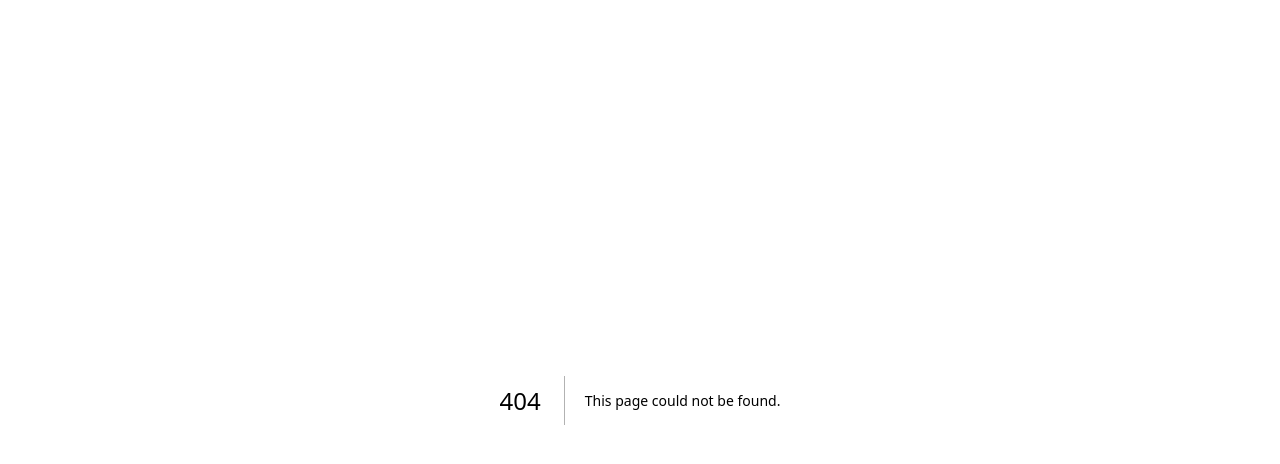
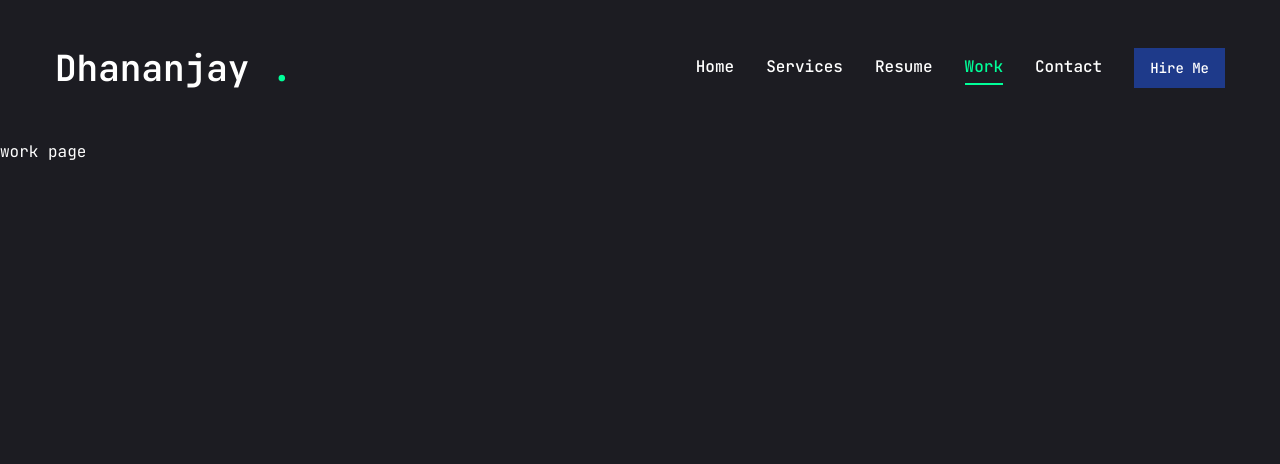
Before and after one commit to d2j1/portfolio, a Next.js app: page /work in a window 1280 px wide. Before the commit this address had no page. Shown: the top 464 px of the page. Built offline with nearby package versions, Linux system fonts and the light colour scheme.

Commit message:
Header and Nav bar is created and updated

```diff
--- /dev/null
+++ b/app/contact/page.jsx
@@ -0,0 +1,5 @@
+const Contact = () => {
+  return <div>contact page</div>;
+};
+
+export default Contact;
--- a/app/globals.css
+++ b/app/globals.css
@@ -6,6 +6,6 @@
 
   @layer base {
     body {
-      @apply font-primary;
+      @apply font-primary bg-primary text-white leading-loose;
     }
   }
--- a/app/layout.jsx
+++ b/app/layout.jsx
@@ -1,5 +1,7 @@
 import { JetBrains_Mono } from "next/font/google";
 import "./globals.css";
+import Header from "@/components/Header";
+import PageTransition from "@/components/ui/PageTransition";
 
 const jetbrainsMono = JetBrains_Mono({
   subsets: ["latin"],
@@ -15,7 +17,10 @@
 export default function RootLayout({ children }) {
   return (
     <html lang="en">
-      <body className={jetbrainsMono.variable}>{children}</body>
+      <body className={jetbrainsMono.variable}>
+        <Header />
+        <PageTransition> {children}</PageTransition>
+      </body>
     </html>
   );
 }
--- /dev/null
+++ b/app/resume/page.jsx
@@ -0,0 +1,5 @@
+const Resume = () => {
+  return <div>resume page</div>;
+};
+
+export default Resume;
--- /dev/null
+++ b/app/services/page.jsx
@@ -0,0 +1,5 @@
+const Services = () => {
+  return <div>Services page</div>;
+};
+
+export default Services;
--- /dev/null
+++ b/app/work/page.jsx
@@ -0,0 +1,5 @@
+const Work = () => {
+  return <div>work page</div>;
+};
+
+export default Work;
--- /dev/null
+++ b/components/Header.jsx
@@ -0,0 +1,30 @@
+import Link from "next/link";
+import { Button } from "./ui/button";
+import Nav from "@/components/Nav";
+
+const Header = () => {
+  return (
+    <header className="py-8 xl:py-12 text-white">
+      <div className="container mx-auto flex justify-between items-center">
+        {/* logo */}
+        <Link href="/">
+          <h1 className="text-4xl font-semibold">
+            Dhananjay <span className="text-accent">.</span>
+          </h1>
+        </Link>
+        {/* desktop nav */}
+        <div className="hidden xl:flex items-center gap-8">
+          <Nav />
+          <Link href="/contact">
+            <Button className="bg-darkBlue">Hire Me</Button>
+          </Link>
+        </div>
+
+        {/* mobile nav */}
+        <div className="xl:hidden">Mobile dev</div>
+      </div>
+    </header>
+  );
+};
+
+export default Header;
--- /dev/null
+++ b/components/Nav.js
@@ -0,0 +1,49 @@
+"use client";
+
+import Link from "next/link";
+import { usePathname } from "next/navigation";
+
+const links = [
+  {
+    name: "home",
+    path: "/",
+  },
+  {
+    name: "services",
+    path: "/services",
+  },
+  {
+    name: "resume",
+    path: "/resume",
+  },
+  {
+    name: "work",
+    path: "/work",
+  },
+  {
+    name: "contact",
+    path: "/contact",
+  },
+];
+const Nav = () => {
+  const pathName = usePathname();
+  return (
+    <nav className="flex gap-8">
+      {links.map((link, index) => {
+        return (
+          <Link
+            href={link.path}
+            key={index}
+            className={`${
+              link.path === pathName && "text-accent border-b-2 border-accent "
+            } capitalize font-medium hover:text-accent transition-all`}
+          >
+            {link.name}
+          </Link>
+        );
+      })}
+    </nav>
+  );
+};
+
+export default Nav;
--- /dev/null
+++ b/components/ui/PageTransition.jsx
@@ -0,0 +1,10 @@
+"use client";
+
+import React, { createContext } from "react";
+import { AnimatePresence } from "framer-motion";
+
+const PageTransition = ({ children }) => {
+  return <AnimatePresence>{children}</AnimatePresence>;
+};
+
+export default PageTransition;
--- a/package.json
+++ b/package.json
@@ -17,6 +17,7 @@
     "@radix-ui/react-tooltip": "^1.0.7",
     "class-variance-authority": "^0.7.0",
     "clsx": "^2.1.1",
+    "framer-motion": "^11.2.10",
     "lucide-react": "^0.394.0",
     "next": "14.2.4",
     "react": "^18",
--- a/tailwind.config.js
+++ b/tailwind.config.js
@@ -1,10 +1,10 @@
 const config = {
   darkMode: ["class"],
   content: [
-    "./pages/**/*.{ts,tsx}",
-    "./components/**/*.{ts,tsx}",
-    "./app/**/*.{ts,tsx}",
-    "./src/**/*.{ts,tsx}",
+    "./pages/**/*.{js,jsx,ts,tsx}",
+    "./components/**/*.{js,jsx,ts,tsx}",
+    "./app/**/*.{js,jsx,ts,tsx}",
+    "./src/**/*.{js,jsx,ts,tsx}",
   ],
   prefix: "",
   theme: {
@@ -23,38 +23,11 @@
     },
     extend: {
       colors: {
-        border: "hsl(var(--border))",
-        input: "hsl(var(--input))",
-        ring: "hsl(var(--ring))",
-        background: "hsl(var(--background))",
-        foreground: "hsl(var(--foreground))",
-        primary: {
-          DEFAULT: "hsl(var(--primary))",
-          foreground: "hsl(var(--primary-foreground))",
-        },
-        secondary: {
-          DEFAULT: "hsl(var(--secondary))",
-          foreground: "hsl(var(--secondary-foreground))",
-        },
-        destructive: {
-          DEFAULT: "hsl(var(--destructive))",
-          foreground: "hsl(var(--destructive-foreground))",
-        },
-        muted: {
-          DEFAULT: "hsl(var(--muted))",
-          foreground: "hsl(var(--muted-foreground))",
-        },
+        primary: "#1c1c22",
+        darkBlue: "#1e3a8a",
         accent: {
-          DEFAULT: "hsl(var(--accent))",
-          foreground: "hsl(var(--accent-foreground))",
-        },
-        popover: {
-          DEFAULT: "hsl(var(--popover))",
-          foreground: "hsl(var(--popover-foreground))",
-        },
-        card: {
-          DEFAULT: "hsl(var(--card))",
-          foreground: "hsl(var(--card-foreground))",
+          DEFAULT: "#00ff99",
+          hover: "#00e187",
         },
       },
       borderRadius: {
```
Also changed, not shown: tsconfig.json (+20 -4 lines), 1 other file (tests, documents, lock files or other folders).
